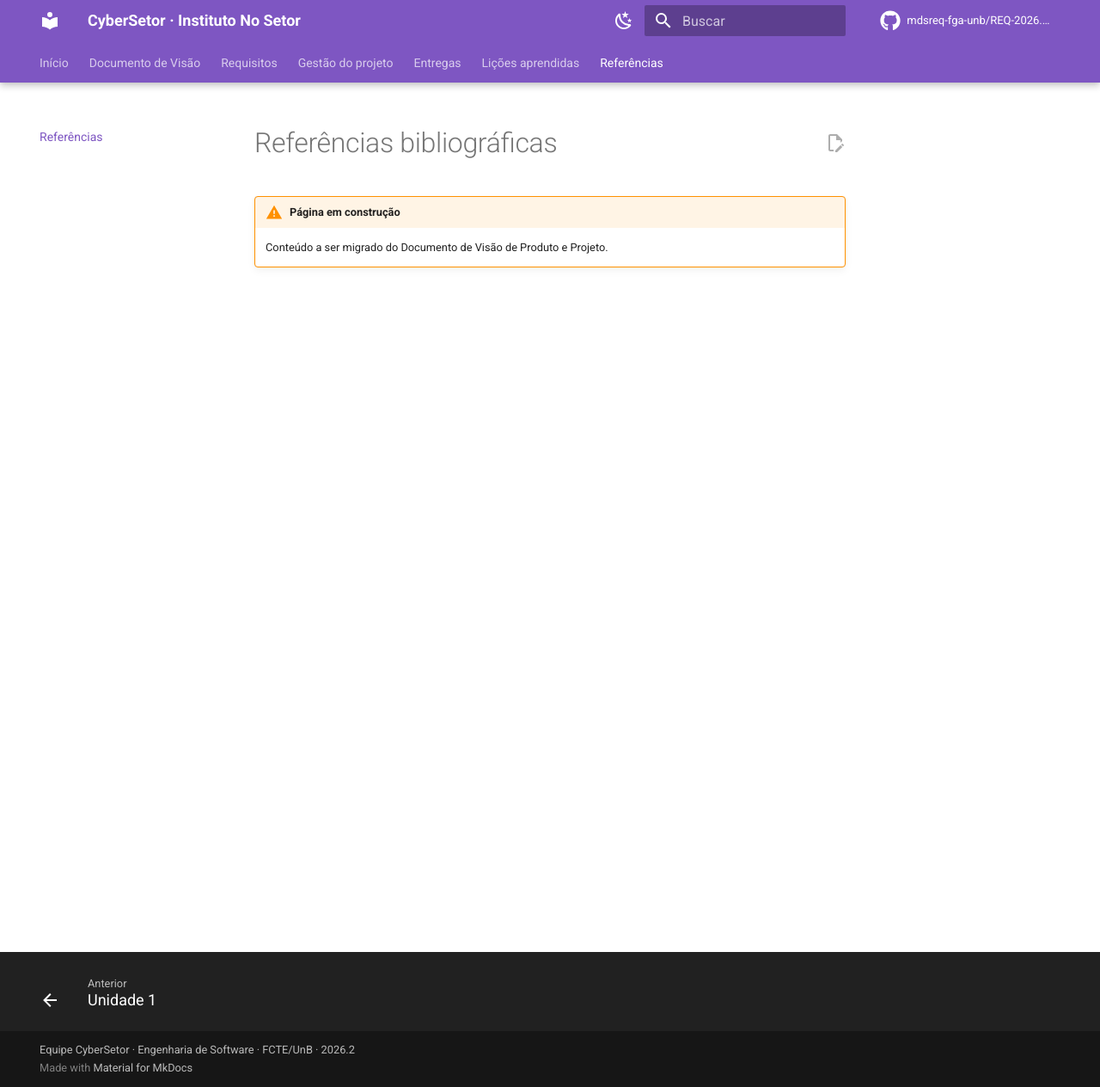
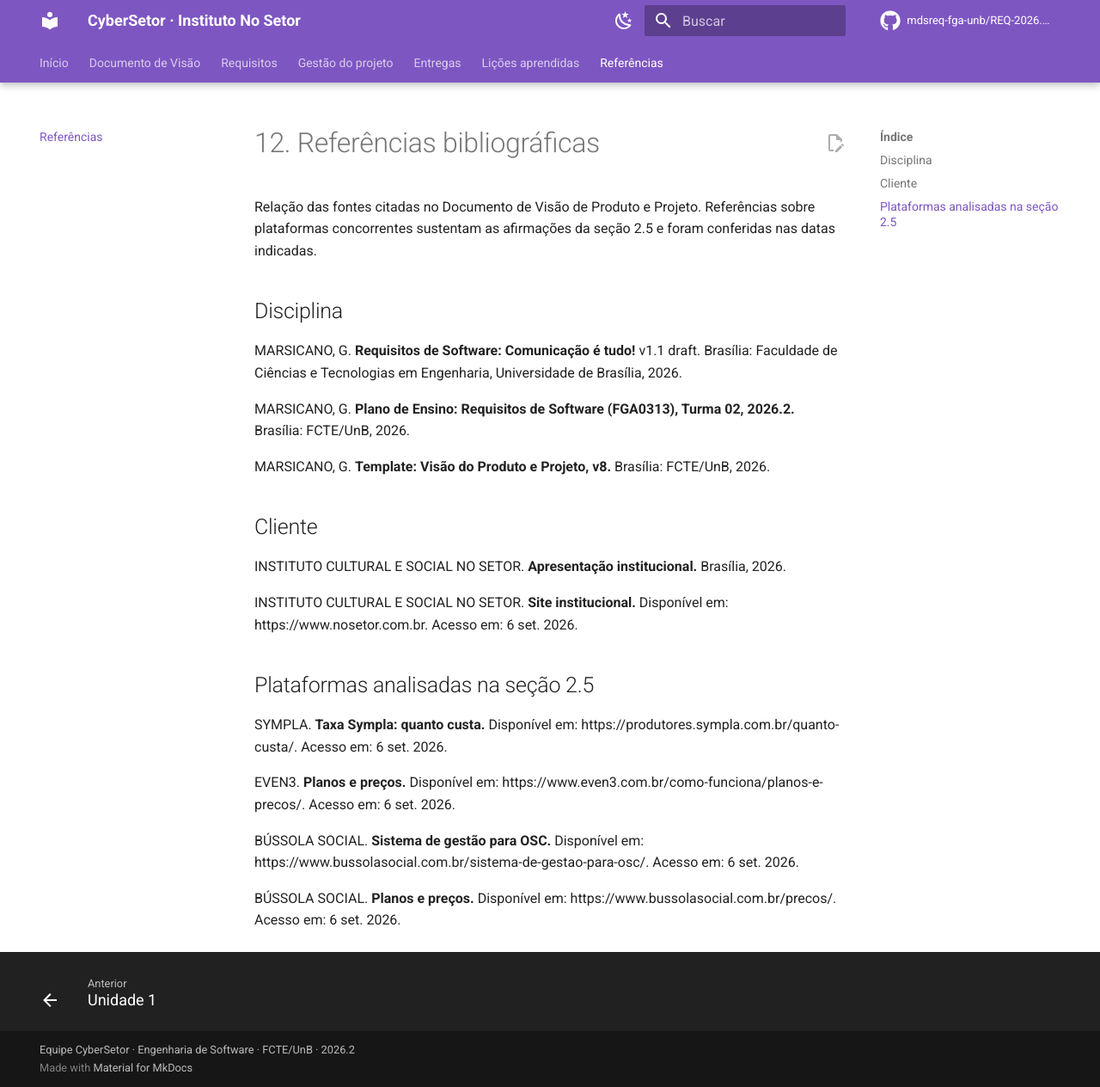
Before and after one commit to mdsreq-fga-unb/REQ-2026.2-T02-CyberSetor, an MkDocs documentation site: the page built from docs/referencias.md, in a window 1280 px wide and 1264 px high. Shown: the whole window at 86% size. Built offline with MkDocs 1.6.1 and Material for MkDocs 9.7.7, drawn with Linux system fonts in a browser that asks for light colours; comment, search, counter and statistics services are not loaded.

Commit message:
docs(visao): migra seção 12 referências

```diff
--- a/docs/referencias.md
+++ b/docs/referencias.md
@@ -1,4 +1,27 @@
-# Referências bibliográficas
+# 12. Referências bibliográficas
 
-!!! warning "Página em construção"
-    Conteúdo a ser migrado do Documento de Visão de Produto e Projeto.
+Relação das fontes citadas no Documento de Visão de Produto e Projeto. Referências sobre plataformas concorrentes sustentam as afirmações da seção 2.5 e foram conferidas nas datas indicadas.
+
+## Disciplina
+
+MARSICANO, G. **Requisitos de Software: Comunicação é tudo!** v1.1 draft. Brasília: Faculdade de Ciências e Tecnologias em Engenharia, Universidade de Brasília, 2026.
+
+MARSICANO, G. **Plano de Ensino: Requisitos de Software (FGA0313), Turma 02, 2026.2.** Brasília: FCTE/UnB, 2026.
+
+MARSICANO, G. **Template: Visão do Produto e Projeto, v8.** Brasília: FCTE/UnB, 2026.
+
+## Cliente
+
+INSTITUTO CULTURAL E SOCIAL NO SETOR. **Apresentação institucional.** Brasília, 2026.
+
+INSTITUTO CULTURAL E SOCIAL NO SETOR. **Site institucional.** Disponível em: https://www.nosetor.com.br. Acesso em: 6 set. 2026.
+
+## Plataformas analisadas na seção 2.5
+
+SYMPLA. **Taxa Sympla: quanto custa.** Disponível em: https://produtores.sympla.com.br/quanto-custa/. Acesso em: 6 set. 2026.
+
+EVEN3. **Planos e preços.** Disponível em: https://www.even3.com.br/como-funciona/planos-e-precos/. Acesso em: 6 set. 2026.
+
+BÚSSOLA SOCIAL. **Sistema de gestão para OSC.** Disponível em: https://www.bussolasocial.com.br/sistema-de-gestao-para-osc/. Acesso em: 6 set. 2026.
+
+BÚSSOLA SOCIAL. **Planos e preços.** Disponível em: https://www.bussolasocial.com.br/precos/. Acesso em: 6 set. 2026.
```
